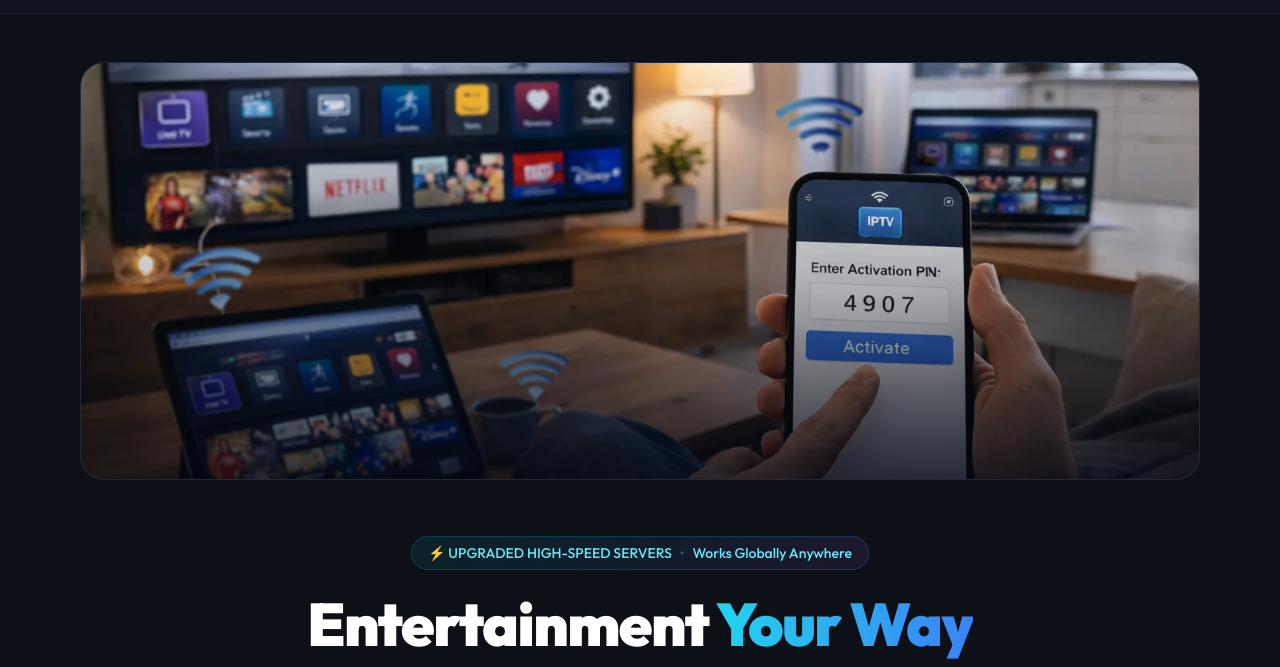
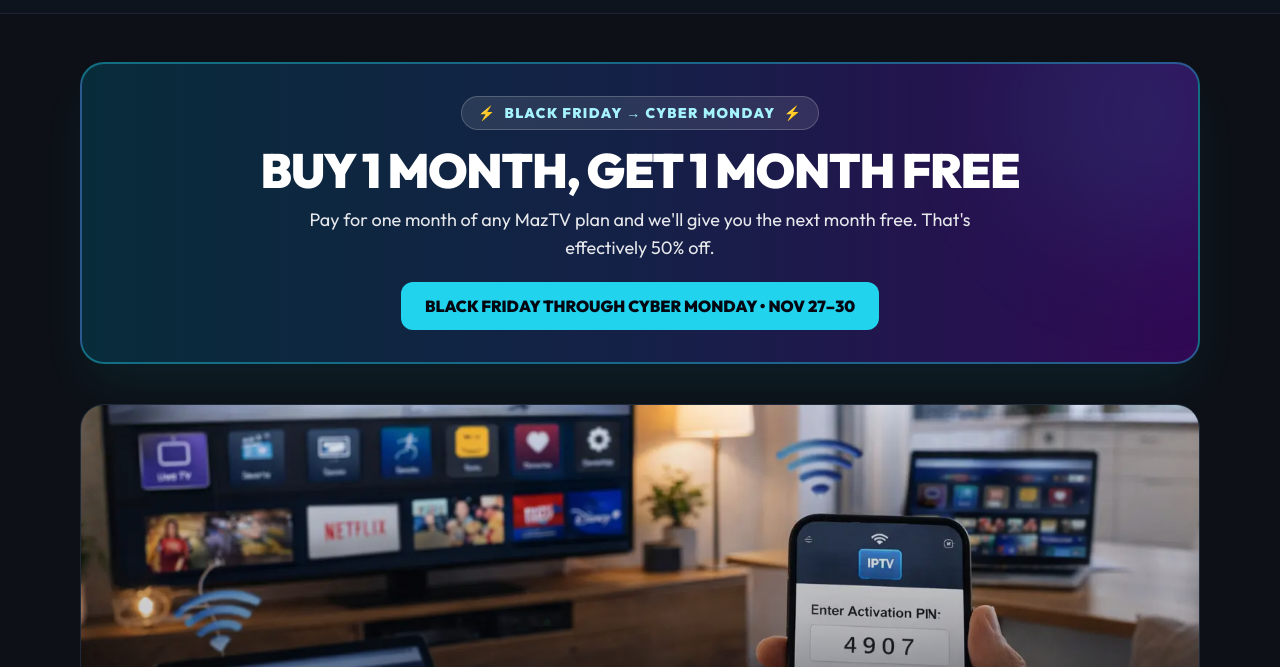
Before and after one commit to ibcmzt-lab/Maztv-website, a plain HTML site: page index.html in a window 1280 px wide. Shown: the part 99-766 px from the top of the page. Drawn offline with nearby package versions, Linux system fonts and the light colour scheme.

Commit message:
Add Black Friday through Cyber Monday promotion

```diff
--- a/index.html
+++ b/index.html
@@ -35,6 +35,19 @@
   </header>
 
   <main class="max-w-6xl mx-auto px-4 py-8 sm:py-12 flex-grow w-full">
+
+    <section class="relative overflow-hidden rounded-3xl border-2 border-cyan-400/40 bg-gradient-to-r from-cyan-950/80 via-blue-950/80 to-purple-950/80 p-6 sm:p-8 mb-10 shadow-2xl shadow-cyan-500/10">
+      <div class="absolute -top-20 -right-20 w-64 h-64 bg-cyan-400/10 rounded-full blur-3xl pointer-events-none"></div>
+      <div class="relative text-center">
+        <div class="inline-flex items-center gap-2 rounded-full bg-white/10 border border-white/20 px-4 py-1.5 mb-4 text-xs sm:text-sm font-black uppercase tracking-widest text-cyan-200">
+          <span>⚡</span><span id="promo-kicker">BLACK FRIDAY → CYBER MONDAY</span><span>⚡</span>
+        </div>
+        <h2 class="text-3xl sm:text-5xl font-black tracking-tight text-white mb-3" id="promo-title">BUY 1 MONTH, GET 1 MONTH FREE</h2>
+        <p class="text-base sm:text-lg text-gray-200 max-w-2xl mx-auto mb-5" id="promo-copy">Pay for one month of any MazTV plan and we'll give you the next month free. That's effectively 50% off.</p>
+        <div class="inline-flex items-center justify-center rounded-xl bg-cyan-400 text-gray-950 px-6 py-3 font-black text-sm sm:text-base" id="promo-dates">BLACK FRIDAY THROUGH CYBER MONDAY • NOV 27–30</div>
+      </div>
+    </section>
+
     <section class="relative w-full overflow-hidden rounded-3xl border border-gray-800 mb-10 sm:mb-14 bg-gray-900">
       <img src="maztvhero2.webp" alt="MazTV home entertainment hero" class="block w-full h-56 sm:h-80 md:h-[26rem] object-cover object-center" fetchpriority="high" />
       <div class="absolute inset-0 bg-gradient-to-t from-gray-950/80 via-gray-950/20 to-transparent pointer-events-none"></div>
@@ -114,7 +127,7 @@
         </div>
         <div class="flex flex-col sm:flex-row items-center gap-4 w-full sm:w-auto">
           <div class="text-right"><span class="block text-xs text-gray-500 font-bold uppercase" id="total-order-label">Total Order</span><span id="summary-total-price" class="text-3xl font-black text-white">$22.00</span><span class="text-[10px] text-gray-400 block" id="currency-label">USD</span></div>
-          <button onclick="requestTrial()" class="w-full sm:w-auto bg-gradient-to-r from-cyan-500 to-blue-600 hover:from-cyan-400 hover:to-blue-500 text-black font-extrabold px-8 py-4 rounded-xl shadow-lg shadow-cyan-500/25 transition-all transform hover:-translate-y-0.5 text-center text-sm" id="trial-button">Claim 1-Week Free Trial</button>
+          <button onclick="requestTrial()" class="w-full sm:w-auto bg-gradient-to-r from-cyan-500 to-blue-600 hover:from-cyan-400 hover:to-blue-500 text-black font-extrabold px-8 py-4 rounded-xl shadow-lg shadow-cyan-500/25 transition-all transform hover:-translate-y-0.5 text-center text-sm" id="trial-button">Claim Cyber Monday Offer</button>
         </div>
       </div>
     </section>
@@ -212,6 +225,10 @@
         installHelpCopy: "Contact us and we'll provide the correct installation instructions for your device.",
         installHelpButton: 'Get Installation Help on WhatsApp',
         pageTitle: 'MazTV — Entertainment Your Way',
+        promoKicker: 'BLACK FRIDAY → CYBER MONDAY',
+        promoTitle: 'BUY 1 MONTH, GET 1 MONTH FREE',
+        promoCopy: "Pay for one month of any MazTV plan and we'll give you the next month free. That's effectively 50% off.",
+        promoDates: 'BLACK FRIDAY THROUGH CYBER MONDAY • NOV 27–30',
         whatsapp: 'WhatsApp Direct',
         serverBadge: '⚡ UPGRADED HIGH-SPEED SERVERS',
         globalBadge: 'Works Globally Anywhere',
@@ -250,7 +267,7 @@
         summary: 'Configured Summary',
         total: 'Total Order',
         monthly: 'month equivalent',
-        trial: 'Claim 1-Week Free Trial',
+        trial: 'Claim Cyber Monday Offer',
         featureTitle1: 'No Hardware Required',
         featureCopy1: 'Runs natively on Smart TVs (Samsung, LG, Android TV), Fire Sticks, tablets, and phones.',
         featureTitle2: 'Works Globally',
@@ -293,6 +310,10 @@
         installHelpCopy: 'Contáctanos y te proporcionaremos las instrucciones correctas para tu dispositivo.',
         installHelpButton: 'Obtener Ayuda de Instalación por WhatsApp',
         pageTitle: 'MazTV — Entretenimiento a Tu Manera',
+        promoKicker: 'BLACK FRIDAY → CYBER MONDAY',
+        promoTitle: 'COMPRA 1 MES, RECIBE 1 MES GRATIS',
+        promoCopy: 'Paga un mes de cualquier plan de MazTV y te regalamos el siguiente mes. Es un ahorro efectivo del 50%.',
+        promoDates: 'BLACK FRIDAY HASTA CYBER MONDAY • 27–30 DE NOVIEMBRE',
         whatsapp: 'WhatsApp Directo',
         serverBadge: '⚡ SERVIDORES DE ALTA VELOCIDAD MEJORADOS',
         globalBadge: 'Funciona en cualquier lugar',
@@ -417,6 +438,10 @@
     function renderLanguage() {
       const x = text[language];
       document.getElementById('page-title').textContent = x.pageTitle;
+      document.getElementById('promo-kicker').textContent = x.promoKicker;
+      document.getElementById('promo-title').textContent = x.promoTitle;
+      document.getElementById('promo-copy').textContent = x.promoCopy;
+      document.getElementById('promo-dates').textContent = x.promoDates;
       document.getElementById('flag-current').textContent = language === 'en' ? '🇺🇸' : '🇲🇽';
       document.getElementById('language-label').textContent = language === 'en' ? 'EN / USD' : 'ES / MXN';
       document.getElementById('whatsapp-label').textContent = x.whatsapp;
@@ -563,13 +588,13 @@
           '• Screens: ' + currentScreens + '\n' +
           '• Term: ' + currentTerm + ' Month(s)\n' +
           '• Quoted Price: ' + document.getElementById('summary-total-price').textContent + ' ' + p.currency + '\n\n' +
-          'Please send me my trial login details!'
+          'Please send me the Cyber Monday Buy 1, Get 1 Free offer details!'
         : 'Hola MazTV! Quiero obtener mi prueba gratis de 1 semana con el plan configurado:\n\n' +
           '• Nivel: ' + currentTier.toUpperCase() + '\n' +
           '• Pantallas: ' + currentScreens + '\n' +
           '• Duración: ' + currentTerm + ' mes(es)\n' +
           '• Precio cotizado: ' + document.getElementById('summary-total-price').textContent + ' ' + p.currency + '\n\n' +
-          '¡Por favor envíenme los datos de acceso para mi prueba!';
+          '¡Por favor envíenme los detalles de la oferta de Cyber Monday: compra 1 mes y recibe 1 mes gratis!';
       window.open('https://wa.me/526692448788?text=' + encodeURIComponent(message), '_blank', 'noopener,noreferrer');
     }
 
```
